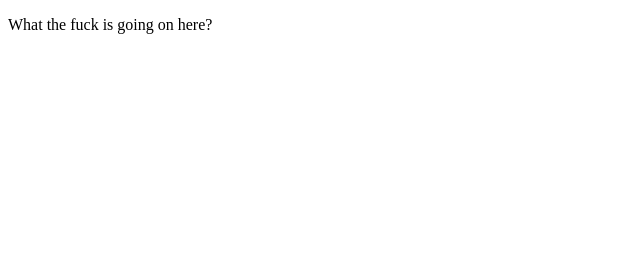
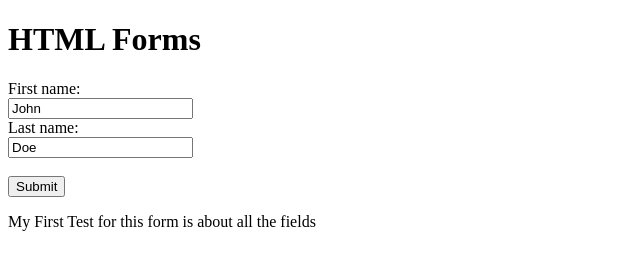
Before and after one commit to thevelvetstorm/subscribe, a plain HTML site: page index.html in a window 1280 px wide. Shown: the whole page, without its empty margins (0-640 px from the left). Drawn offline with Linux system fonts and the light colour scheme.

Commit message:
Update index.html

```diff
--- a/index.html
+++ b/index.html
@@ -1,6 +1,20 @@
 <!doctype html>
 <html>
-  <p> What the fuck is going on here?</P>
+ <body>
+
+<h1>HTML Forms</h1>
+
+<form>
+  <label for="fname">First name:</label><br>
+  <input type="text" id="fname" name="fname" value="John"><br>
+  <label for="lname">Last name:</label><br>
+  <input type="text" id="lname" name="lname" value="Doe"><br><br>
+  <input type="submit" value="Submit">
+</form>
+
+<p>My First Test for this form is about all the fields</p>
+
+</body>
 
 
 </html>
```
